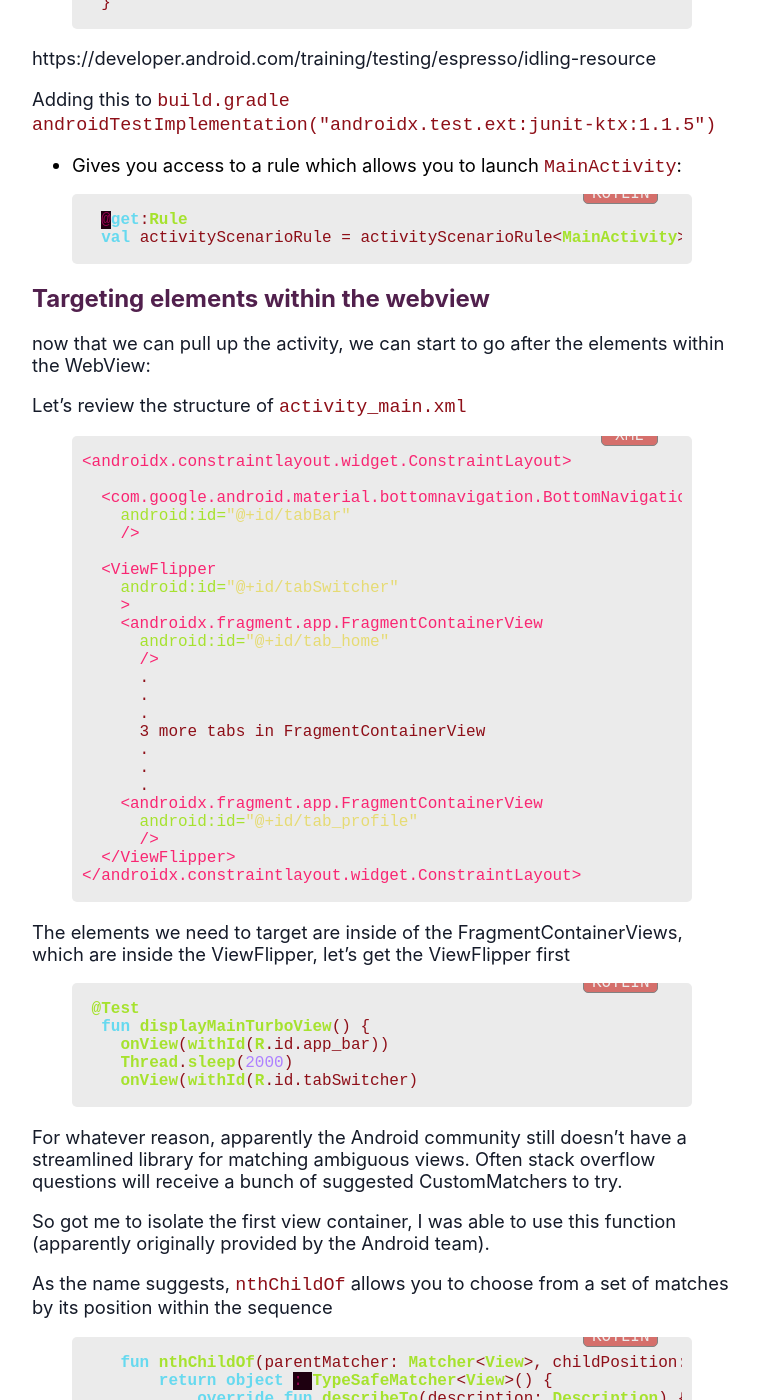
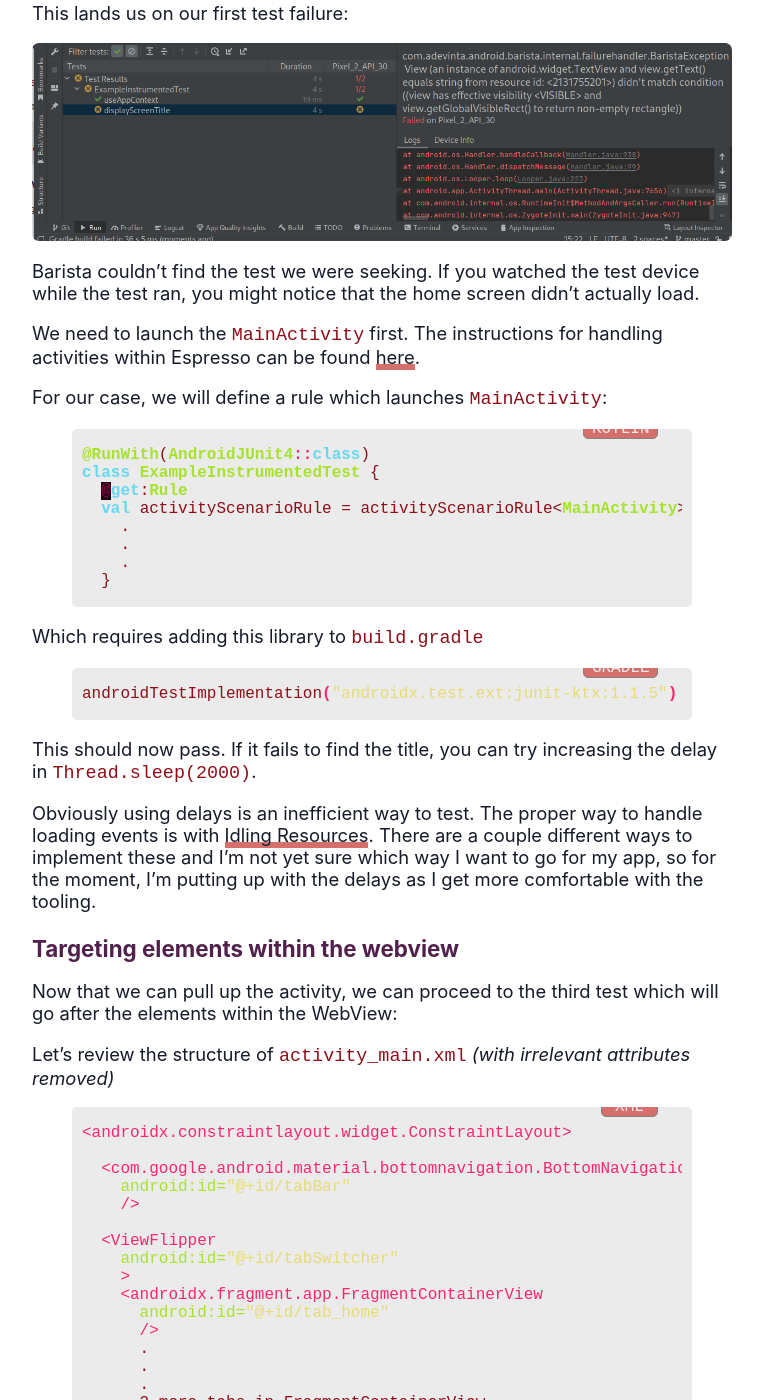
Before and after one commit to paglalayag/paglalayag.github.io, a Jekyll site: the page built from _posts/2024-03-02-rails-codex-android-test-spike.md, in a window 1280 px wide and 1400 px high, scrolled down 6357 px. Shown: the whole window, without its empty margins (258-1021 px from the left). Built offline with Jekyll 4.4.1, drawn with Linux system fonts in a browser that asks for light colours; nearby versions of some CDN libraries; some of the changed text lies outside the part shown.

Commit message:
finish post ready for first review

```diff
--- a/_posts/2024-03-02-rails-codex-android-test-spike.md
+++ b/_posts/2024-03-02-rails-codex-android-test-spike.md
@@ -134,15 +134,7 @@
 
 ### First test
 
-Now we can proceed to writing a test of our own.
-- import [Barista](https://github.com/AdevintaSpain/Barista#baristas-assertions-api)
-{% highlight gradle %}
-androidTestImplementation('com.adevinta.android:barista:4.2.0') {
-        exclude group: 'org.jetbrains.kotlin' // Only if you already use Kotlin in your project
-    }
-{% endhighlight %}
-
-- Target app title
+Now we can proceed to writing a test of our own. Let's get the main screen to appear and check for the test in the title bar with this test:
 
 {% highlight kotlin %}
   @Test
@@ -153,22 +145,46 @@
   }
 {% endhighlight %}
 
-https://developer.android.com/training/testing/espresso/idling-resource
+`assertDisplayed` comes from the [Barista](https://github.com/AdevintaSpain/Barista#baristas-assertions-api) library which can be imported with
 
-Adding this to `build.gradle`
-`androidTestImplementation("androidx.test.ext:junit-ktx:1.1.5")`
+{% highlight gradle %}
+androidTestImplementation("com.adevinta.android:barista:4.2.0")
+{% endhighlight %}
 
- - Gives you access to a rule which allows you to launch `MainActivity`:
+This lands us on our first test failure:
+
+![1st passing test](/assets/img/rails-codex/2nd-test-failure-1.png)
+
+Barista couldn't find the test we were seeking.  If you watched the test device while the test ran, you might notice that the home screen didn't actually load.
+
+We need to launch the `MainActivity` first.  The instructions for handling activities within Espresso can be found [here](https://developer.android.com/guide/components/activities/testing).
+
+For our case, we will define a rule which launches `MainActivity`:
 
 {% highlight kotlin %}
+@RunWith(AndroidJUnit4::class)
+class ExampleInstrumentedTest {
   @get:Rule
   val activityScenarioRule = activityScenarioRule<MainActivity>()
+    .
+    .
+    .
+  }
 {% endhighlight %}
 
-## Targeting elements within the webview
-now that we can pull up the activity, we can start to go after the elements within the WebView:
+Which requires adding this library to `build.gradle`
+{% highlight gradle %}
+androidTestImplementation("androidx.test.ext:junit-ktx:1.1.5")
+{% endhighlight %}
 
-Let's review the structure of `activity_main.xml`
+This should now pass.  If it fails to find the title, you can try increasing the delay in `Thread.sleep(2000)`.
+
+Obviously using delays is an inefficient way to test. The proper way to handle loading events is with [Idling Resources](https://developer.android.com/training/testing/espresso/idling-resource).  There are a couple different ways to implement these and I'm not yet sure which way I want to go for my app, so for the moment, I'm putting up with the delays as I get more comfortable with the tooling.
+
+### Targeting elements within the webview
+Now that we can pull up the activity, we can proceed to the third test which will go after the elements within the WebView:
+
+Let's review the structure of `activity_main.xml` *(with irrelevant attributes removed)*
 {% highlight xml %}
 <androidx.constraintlayout.widget.ConstraintLayout>
 
@@ -196,21 +212,20 @@
 </androidx.constraintlayout.widget.ConstraintLayout>
 {% endhighlight %}
 
-The elements we need to target are inside of the FragmentContainerViews, which are inside the ViewFlipper, let's get the ViewFlipper first
+The elements we need to target are inside of the FragmentContainerViews, which are inside the ViewFlipper, let's get the ViewFlipper first by creating this new test (which should pass):
 
 {% highlight kotlin %}
  @Test
   fun displayMainTurboView() {
     onView(withId(R.id.app_bar))
     Thread.sleep(2000)
-    onView(withId(R.id.tabSwitcher)
+    onView(withId(R.id.tabSwitcher))
+  }
 {% endhighlight %}
 
-For whatever reason, apparently the Android community still doesn't have a streamlined library for matching ambiguous views.  Often stack overflow questions will receive a bunch of suggested CustomMatchers to try.
+For whatever reason, apparently the Android community still doesn't have a streamlined library for matching ambiguous views.  Stack overflow questions asking about this challenge will often receive a bunch of suggested [CustomMatchers](https://github.com/android/testing-samples/tree/main/ui/espresso/CustomMatcherSample) to try.
 
-So got me to isolate the first view container, I was able to use this function (apparently originally provided by the Android team).
-
-As the name suggests, `nthChildOf` allows you to choose from a set of matches by its position within the sequence
+To isolate the first view container, I was able to use this function. Apparently it was originally provided by the Android team, but I don't know the location of the original.
 
 {% highlight kotlin %}
     fun nthChildOf(parentMatcher: Matcher<View>, childPosition: Int): Matcher<View> {
@@ -232,9 +247,13 @@
     }
 {% endhighlight %}
 
-Now we are able to target the `Home` container by adjusting the test as follows:
+You shouldn't need to add any new libraries. But for the imports, where there is an option, choose the option provided by `hamcrest`.
 
-{% highlight bash %}
+As the name suggests, `nthChildOf` allows you to choose from a set of matches by its position within the sequence
+
+We are able to target the `Home` container by adjusting the test as follows (this should also pass):
+
+{% highlight kotlin %}
     @Test
     fun displayMainTurboView() {
         onView(withId(R.id.app_bar))
@@ -248,22 +267,15 @@
     }
 {% endhighlight %}
 
-no new libraries were required, interestingly, Hamcrest is already available even though I don't see it in `build.gradle`
+### Adding Espresso Web to get inside the TurboWebView
+To get at the contents of the TurboWebView, we can use [espresso-web](https://developer.android.com/training/testing/espresso/web)
+here's the package to add to `build.gradle`
 
 {% highlight gradle %}
-import androidx.test.espresso.assertion.ViewAssertions.matches
-import org.hamcrest.Description
-import org.hamcrest.Matcher
+androidTestImplementation 'androidx.test.espresso:espresso-web:3.5.1'
 {% endhighlight %}
 
-(custom matchers)
-
-To get at the contents of the TurboWebView, we can use [espresso-web]()
-here's the package to add to `build.gradle`
-`    androidTestImplementation 'androidx.test.espresso:espresso-web:3.5.1'
-`
-
-this is what the final test will look like when with the webView matcher
+This is what the final test will look like when with the webView matcher added:
 
 {% highlight kotlin %}
   @Test
@@ -282,12 +294,18 @@
   }
 {% endhighlight %}
 
+*Note: `Locator.ID` refers to an `id` element in the html element which wasn't included in the original book.  In TDD I'd maybe feel like I was getting ahead of myself. But the test won't compile without a valid Locator*
+
+Using the following new imports:
+
 {% highlight kotlin %}
 import androidx.test.espresso.web.sugar.Web.onWebView
 import androidx.test.espresso.matcher.ViewMatchers.withContentDescription
 import androidx.test.espresso.web.webdriver.DriverAtoms.findElement
 import androidx.test.espresso.web.webdriver.Locator
 {% endhighlight %}
+
+The test fails with the following:
 
 {% highlight bash %}
 
@@ -298,6 +316,8 @@
 - [4] TurboWebView{id=-1, visibility=VISIBLE, width=0, height=0 ... rest is the same as TurboWebView#1}
 - [5] TurboWebView{id=-1, visibility=VISIBLE, width=0, height=0 ... rest is the same as TurboWebView#1}
 {% endhighlight %}
+
+Which tells us that there is one TurboWebView for each tab. While Ayush didn't target elements with id in his system tests, that is what I usually find the easiest.  In Android, the `contentDescription` seems to provide a similar testing convenience.  We can target by `contentDescription` like this:
 
 {% highlight kotlin %}
   @Test
@@ -310,15 +330,15 @@
   }
 {% endhighlight %}
 
+Which now fails with no matches:
+
 {% highlight bash %}
 androidx.test.espresso.NoMatchingViewException: No views in hierarchy found matching: view.getContentDescription() is "web_view_home"
 {% endhighlight %}
 
-Now we can shift over to the implmentation in `SessionNavHostFragment.kt`
+If you review the view hierarchy in the `AmbiguousViewMatcherError` above, you'll notice that we haven't actually added a `contentDescription` yet.  This is the only production code change required on the Android side.  We make it in `SessionNavHostFragment.kt`.
 
-since we are already setting the tag in `onCreate` with `sessionName = "tab_$tag"`
-
-we can use the tag to set our `contentDescription` with a new override on `onCreateWebView`
+since we are already setting the tag in `onCreate` with `sessionName = "tab_$tag"`, we can use that tag to set our `contentDescription` with a new override on `onCreateWebView`
 
 {% highlight kotlin %}
   override fun onCreateWebView(context: Context): TurboWebView {
@@ -328,15 +348,16 @@
   }
 {% endhighlight %}
 
+Now the test fails with:
 
-This returns:
 {% highlight bash %}
 java.lang.RuntimeException: java.lang.RuntimeException: Atom evaluation returned null!
 {% endhighlight %}
 
-Meaning that the specific element couldn't be found.
+The [atoms](https://github.com/SeleniumHQ/selenium/wiki/Automation-Atoms) are the HTML elements within the `TurboWebView`.  So we are now inside our target, but as I mentioned above, the book code didn't supply ids on any of the HTML element.
 
-
+Let's now jump into the `piazza-web` code and add an id to the `submit` button of the search bar:
+*piazza-web/app/views/feed/_search.html.erb*
 {% highlight erb %}
   <layout-group class="buttons is-right">
     <%= f.submit t(".search"),
@@ -346,4 +367,11 @@
   </layout-group>
 {% endhighlight %}
 
-and we're done!
+and BOOM! we've hit it!
+
+![3rd passing test](/assets/img/rails-codex/3rd-passing-test.png)
+
+Hopefully that helps some folk find their way around testing elements within their Hybrid Turbo Apps.  These are much slower to run and are a more complex CI/CD integration than regular Rails system tests.  So use them sparingly.  But they should help with catching regressions and expected behaviour when you start moving native elements around with Strada.
+
+Cheers!
+Al
```
Also changed, not shown: assets/img/rails-codex/2nd-test-failure-1.png (added), assets/img/rails-codex/3rd-passing-test.png (added).
